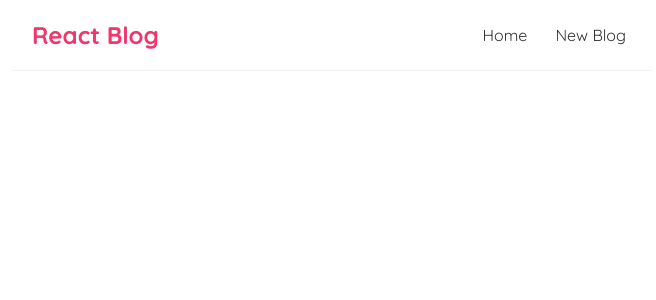
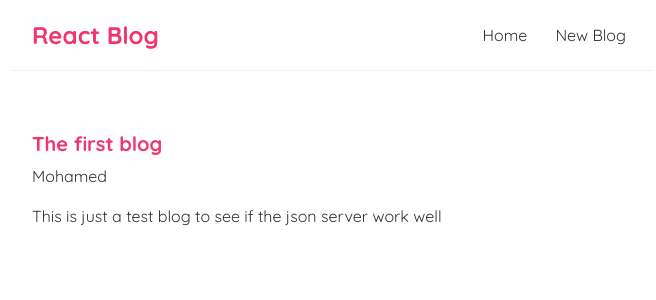
Before and after one commit to realdaly/react-blog, a React (Create React App) app: page /blogs/1 in a window 1280 px wide. Shown: the top 300 px of the page, without its empty margins (308-964 px from the left). Built offline with nearby package versions, Linux system fonts and the light colour scheme; data requests are answered from the project's data file.

Commit message:
resuing custom fetch hook for the blog details page

```diff
--- a/data/db.json
+++ b/data/db.json
@@ -8,7 +8,7 @@
         },
         {
             "title": "Definition of Poetry",
-            "body": "Poetry is the spantanious overflow of the powerfull feelings and emotions",
+            "body": "Poetry is the spantanious overflow of the powerful feelings and emotions",
             "author": "Alex",
             "id": 2
         },
--- a/src/App.js
+++ b/src/App.js
@@ -3,6 +3,7 @@ import Home from './Home'
 import Create from './Create'
 import './index.css'
 import { BrowserRouter as Router, Route, Routes } from 'react-router-dom'
+import BlogDetails from './BlogDetails'
 
 function App() {
   return (
@@ -19,6 +20,8 @@ function App() {
 
             <Route path="/create" element={<Create />} />
 
+            <Route path="blogs/:id" element={<BlogDetails />} />
+
           </Routes>
 
         </div>
--- /dev/null
+++ b/src/BlogDetails.js
@@ -0,0 +1,22 @@
+import { useParams } from "react-router-dom"
+import useFetch from './useFetch'
+
+const BlogDetails = () => {
+    const { id } = useParams()
+    const { data: blog, message } = useFetch('http://localhost:8000/blogs/' + id)
+
+    return(
+        <div className="blog-details">
+            {message && <div>{message}</div>}
+            {blog && (
+            <article>
+                <h2>{blog.title}</h2>
+                <p>{blog.author}</p>
+                <div>{blog.body}</div>
+            </article>
+            )}
+        </div>
+    )
+}
+
+export default BlogDetails
--- a/src/BlogList.js
+++ b/src/BlogList.js
@@ -1,3 +1,5 @@
+import { Link } from "react-router-dom"
+
 const BlogList = (props) => {
     const title = props.title
     const blogs = props.blogs
@@ -7,8 +9,10 @@ const BlogList = (props) => {
             <h2>{title}</h2>
             {blogs.map(blog => (
                 <div className="blog-preview" key={blog.id}>
-                    <h2>{blog.title}</h2>
-                    <p>{blog.author}</p>
+                    <Link to={`blogs/${blog.id}`}>
+                        <h2>{blog.title}</h2>
+                        <p>{blog.author}</p>
+                    </Link>
                 </div>
             ))}
         </div>
--- a/src/index.css
+++ b/src/index.css
@@ -48,3 +48,17 @@
   color: #f1356d;
   margin-bottom: 8px;
 }
+
+.blog-preview a {
+  text-decoration: none;
+}
+
+/* blog details page */
+.blog-details h2 {
+  font-size: 20px;
+  color: #f1356d;
+  margin-bottom: 10px;
+}
+.blog-details div {
+  margin: 20px 0;
+}
--- a/src/useFetch.js
+++ b/src/useFetch.js
@@ -5,6 +5,8 @@ const useFetch = (url) => {
     const [message, setMessage] = useState("Loading...")
 
     useEffect(() => {
+        const abortController = new AbortController()
+
         setTimeout(() => {
             fetch(url)
             .then(response => {
@@ -20,7 +22,9 @@ const useFetch = (url) => {
             .catch(error => {
                 setMessage(error.message)
             })
-        }, 1000)
+        }, 500)
+
+        return () => abortController.abort()
     }, [url])
 
     return { data, message }
```
